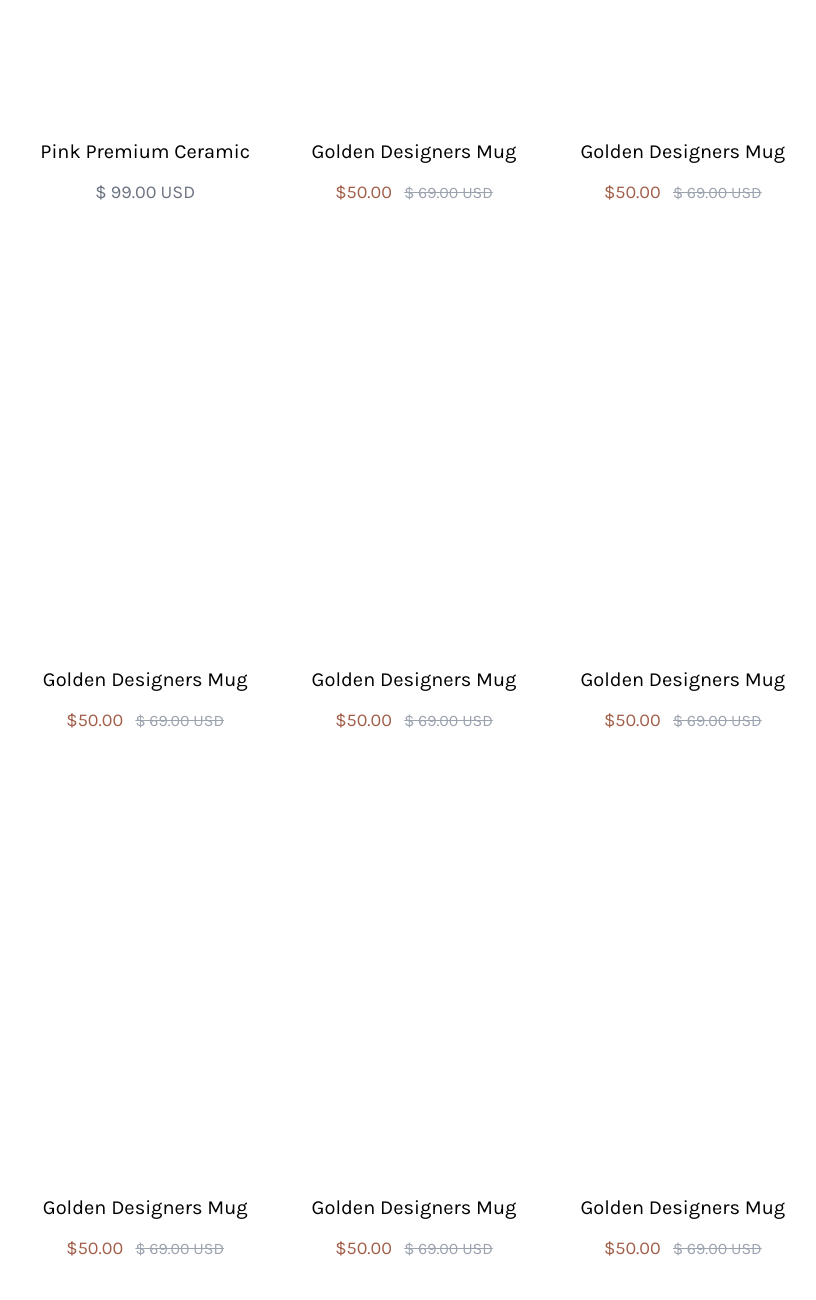
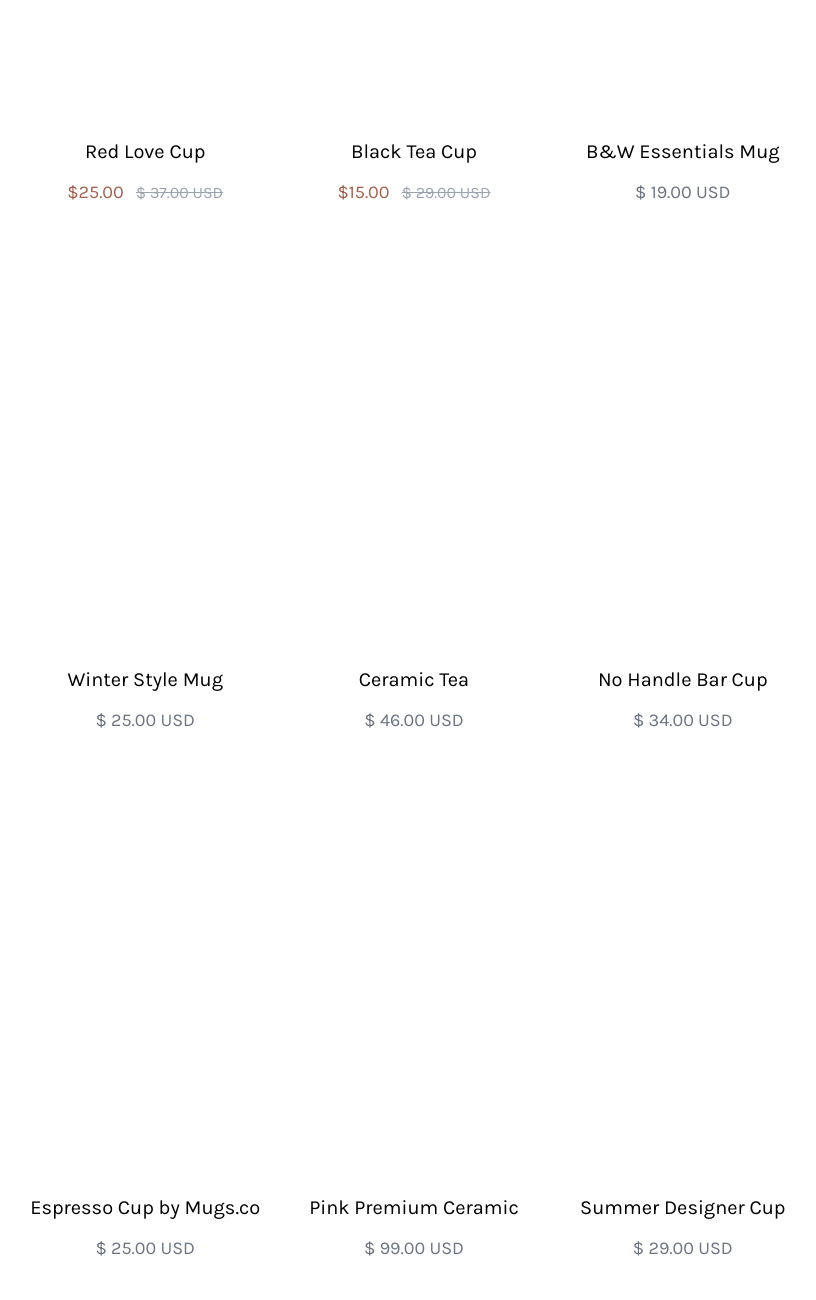
Before and after one commit to minhtrietk2000/tailwindcss-coffe-style, a website: page public/index.html in a window 1280 px wide. Shown: the part 2360-3660 px from the top of the page, without its empty margins (226-1042 px from the left). Drawn offline with nearby package versions, Linux system fonts and the light colour scheme; files that its build step writes are made by us from their sources.

Commit message:
Update-more-products

```diff
--- a/public/index.html
+++ b/public/index.html
@@ -180,11 +180,14 @@
 							<div class="text-center my-8">
 								<a href="#">
 									<div class="text-xl mb-3 hover:text-coffee-400">
-										Pink Premium Ceramic
+										Red Love Cup
 									</div>
 								</a>
 								<div class="">
-									<span class="text-lg text-gray-500">$ 99.00 USD
+									<span class="text-lg text-coffee-400">$25.00
+									</span>
+									<span class="ml-2 text-gray-400 line-through">
+										$ 37.00 USD
 									</span>
 								</div>
 							</div>
@@ -203,14 +206,14 @@
 							<div class="text-center my-8">
 								<a href="#">
 									<div class="text-xl mb-3 hover:text-coffee-400">
-										Golden Designers Mug
+										Black Tea Cup
 									</div>
 								</a>
 								<div class="">
-									<span class="text-lg text-coffee-400">$50.00
+									<span class="text-lg text-coffee-400">$15.00
 									</span>
 									<span class="ml-2 text-gray-400 line-through">
-										$ 69.00 USD
+										$ 29.00 USD
 									</span>
 								</div>
 							</div>
@@ -228,15 +231,13 @@
 							<div class="text-center my-8">
 								<a href="#">
 									<div class="text-xl mb-3 hover:text-coffee-400">
-										Golden Designers Mug
+										B&W Essentials Mug
 									</div>
 								</a>
 								<div class="">
-									<span class="text-lg text-coffee-400">$50.00
+									<span class="text-lg text-gray-500">$ 19.00 USD
 									</span>
-									<span class="ml-2 text-gray-400 line-through">
-										$ 69.00 USD
-									</span>
+
 								</div>
 							</div>
 						</div>
@@ -253,14 +254,11 @@
 							<div class="text-center my-8">
 								<a href="#">
 									<div class="text-xl mb-3 hover:text-coffee-400">
-										Golden Designers Mug
+										Winter Style Mug
 									</div>
 								</a>
 								<div class="">
-									<span class="text-lg text-coffee-400">$50.00
-									</span>
-									<span class="ml-2 text-gray-400 line-through">
-										$ 69.00 USD
+									<span class="text-lg text-gray-500">$ 25.00 USD
 									</span>
 								</div>
 							</div>
@@ -278,14 +276,11 @@
 							<div class="text-center my-8">
 								<a href="#">
 									<div class="text-xl mb-3 hover:text-coffee-400">
-										Golden Designers Mug
+										Ceramic Tea
 									</div>
 								</a>
 								<div class="">
-									<span class="text-lg text-coffee-400">$50.00
-									</span>
-									<span class="ml-2 text-gray-400 line-through">
-										$ 69.00 USD
+									<span class="text-lg text-gray-500">$ 46.00 USD
 									</span>
 								</div>
 							</div>
@@ -303,14 +298,11 @@
 							<div class="text-center my-8">
 								<a href="#">
 									<div class="text-xl mb-3 hover:text-coffee-400">
-										Golden Designers Mug
+										No Handle Bar Cup
 									</div>
 								</a>
 								<div class="">
-									<span class="text-lg text-coffee-400">$50.00
-									</span>
-									<span class="ml-2 text-gray-400 line-through">
-										$ 69.00 USD
+									<span class="text-lg text-gray-500">$ 34.00 USD
 									</span>
 								</div>
 							</div>
@@ -328,14 +320,11 @@
 							<div class="text-center my-8">
 								<a href="#">
 									<div class="text-xl mb-3 hover:text-coffee-400">
-										Golden Designers Mug
+										Espresso Cup by Mugs.co
 									</div>
 								</a>
 								<div class="">
-									<span class="text-lg text-coffee-400">$50.00
-									</span>
-									<span class="ml-2 text-gray-400 line-through">
-										$ 69.00 USD
+									<span class="text-lg text-gray-500">$ 25.00 USD
 									</span>
 								</div>
 							</div>
@@ -353,14 +342,11 @@
 							<div class="text-center my-8">
 								<a href="#">
 									<div class="text-xl mb-3 hover:text-coffee-400">
-										Golden Designers Mug
+										Pink Premium Ceramic
 									</div>
 								</a>
 								<div class="">
-									<span class="text-lg text-coffee-400">$50.00
-									</span>
-									<span class="ml-2 text-gray-400 line-through">
-										$ 69.00 USD
+									<span class="text-lg text-gray-500">$ 99.00 USD
 									</span>
 								</div>
 							</div>
@@ -378,14 +364,11 @@
 							<div class="text-center my-8">
 								<a href="#">
 									<div class="text-xl mb-3 hover:text-coffee-400">
-										Golden Designers Mug
+										Summer Designer Cup
 									</div>
 								</a>
 								<div class="">
-									<span class="text-lg text-coffee-400">$50.00
-									</span>
-									<span class="ml-2 text-gray-400 line-through">
-										$ 69.00 USD
+									<span class="text-lg text-gray-500">$ 29.00 USD
 									</span>
 								</div>
 							</div>
```
